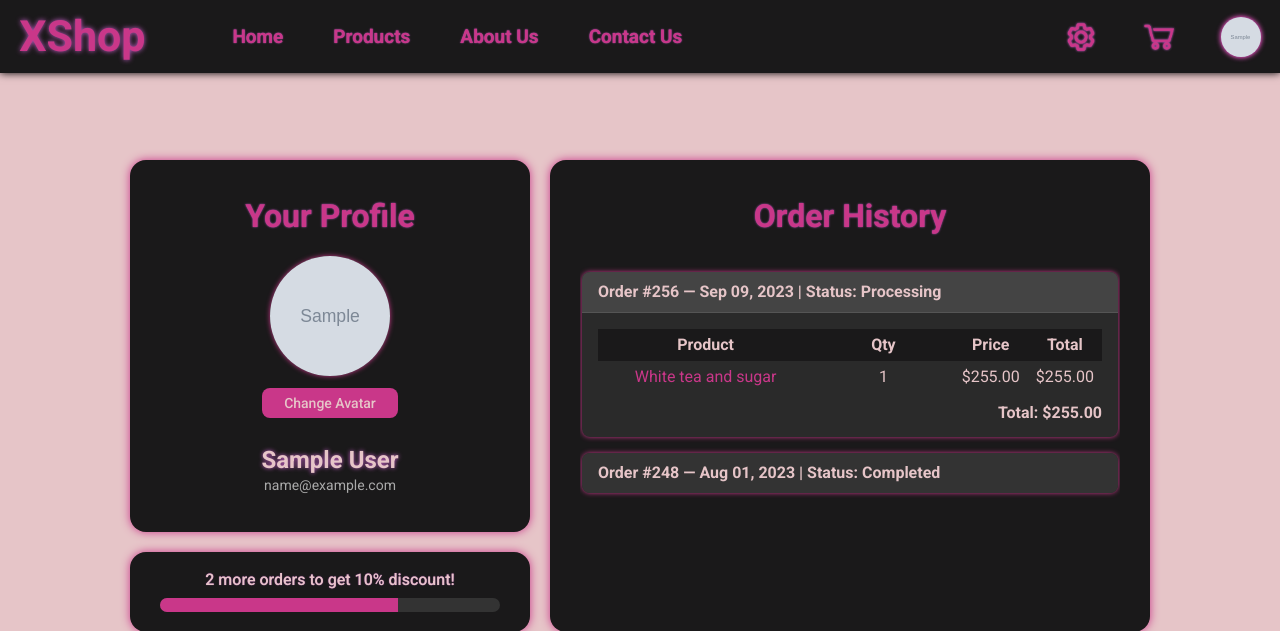
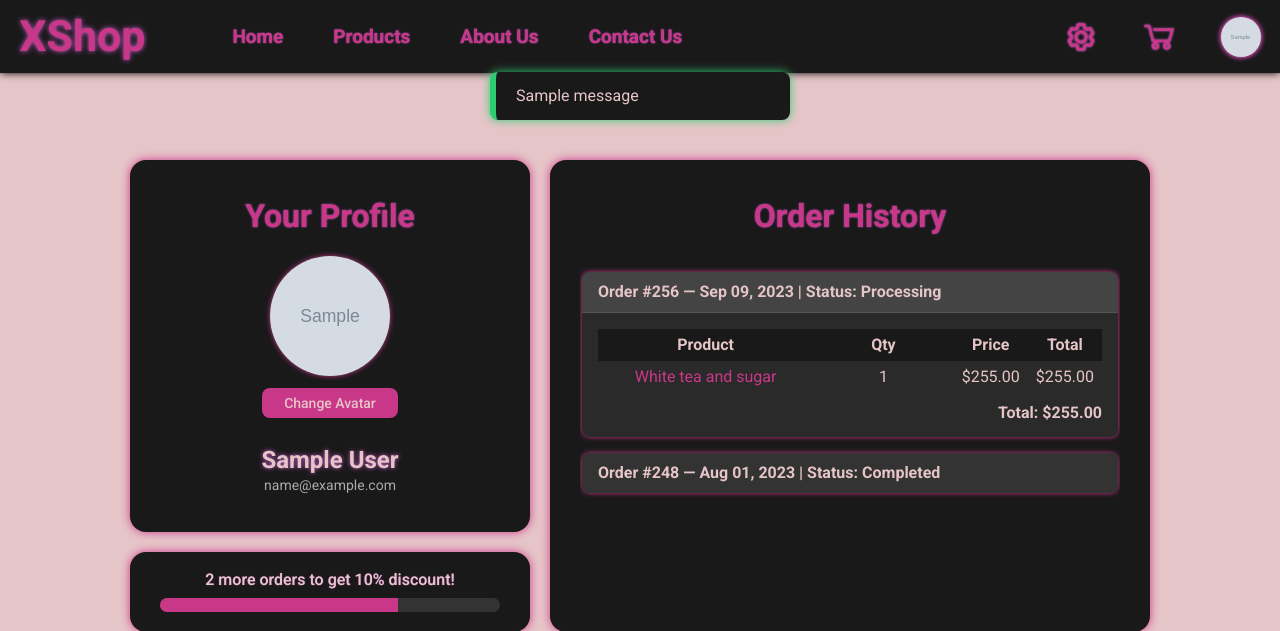
Before and after one commit to upkero/XShop, a Django app: page /user/profile/ in a window 1280 px wide. Shown: the top 631 px of the page. Run offline with Django 5.2, Linux system fonts and the light colour scheme; a user stored in the database is signed in; data comes from the database, SQL or seed files in the repository; tables that the repository leaves empty hold one stand-in row (values such as "Sample post"); grey boxes marked "Sample" are stand-in pictures; one stand-in notice (Sample message) is shown; some libraries are stand-ins or nearby versions.

Commit message:
Add user feedback messages for auth and profile actions

```diff
--- a/XShop/static/css/style.css
+++ b/XShop/static/css/style.css
@@ -1085,7 +1085,7 @@ background-color: #a82e70;;
   z-index: 1000;
   display: flex;
   flex-direction: column;
-  gap: 20px;
+  gap: 10px;
   align-items: center;
 }
 
--- a/XShop/templates/includes/notifications.html
+++ b/XShop/templates/includes/notifications.html
@@ -12,3 +12,23 @@
         </div>
     </div>
 {% endif %}
+
+
+<div class="notification-container">
+    {% if messages %}
+        {% for message in messages %}
+            {% if message.tags == 'success' %}
+                <div id="notification" class="notification notification--success" role="alert">
+                    {{ message }}
+                </div>
+            {% endif %}
+            {% if message.tags == 'warning' %}
+                <div id="notification" class="notification notification--warning" role="alert">
+                    {{ message }}
+                </div>
+            {% endif %}
+        {% endfor %}
+    {% else %}
+    <div id="jq-notification" class="notification notification--success" style="display: none;" role="alert"></div>
+    {% endif %}
+</div>
--- a/XShop/users/views.py
+++ b/XShop/users/views.py
@@ -1,4 +1,5 @@
-from django.contrib import auth
+from email import message
+from django.contrib import auth, messages
 from django.http import HttpResponseRedirect
 from django.shortcuts import redirect, render
 from django.urls import reverse
@@ -17,6 +18,7 @@ def login(request):
             user = auth.authenticate(username=username, password=password)
             if user:
                 auth.login(request, user)
+                messages.success(request, f'Welcome back, {username}! You\'re now logged in.')
                 return HttpResponseRedirect(reverse('main:index'))
     else:
         form = UserLoginForm()
@@ -34,6 +36,7 @@ def registration(request):
             form.save()
             user = form.instance
             auth.login(request, user)
+            messages.success(request, f'Welcome, {user.username}! Your account has been created and you\'re now logged in.')
             return HttpResponseRedirect(reverse('main:index'))
     else:
         form = UserRegistrationForm()
@@ -57,6 +60,7 @@ def profile(request):
         form = ChangeAvatarForm(request.POST, request.FILES, instance=request.user)
         if form.is_valid():
             form.save()
+            messages.success(request, "Avatar updated successfully.")
             return redirect('user:profile')
     else:
         form = ChangeAvatarForm(instance=request.user)
@@ -69,6 +73,7 @@ def profile(request):
 
 @login_required
 def logout(request):
+    messages.success(request, f'Goodbye, {request.user.username}! You\'ve been signed out.')
     auth.logout(request)
     return redirect(reverse('main:index'))
 
@@ -87,6 +92,7 @@ def editprofile(request):
         form = EditProfileForm(data=request.POST, instance=request.user)
         if form.is_valid():
             form.save()
+            messages.success(request, "Profile updated successfully.")
             return HttpResponseRedirect(reverse('user:editprofile'))
     else:
         form = EditProfileForm(instance=request.user)
@@ -102,5 +108,6 @@ def editprofile(request):
 def delete_account(request):
     user = request.user
     logout(request)
+    messages.success(request, f'We’re sorry to see you go, { user.username }. Your account is now deleted.')
     user.delete()
     return redirect(reverse('main:index'))
```
